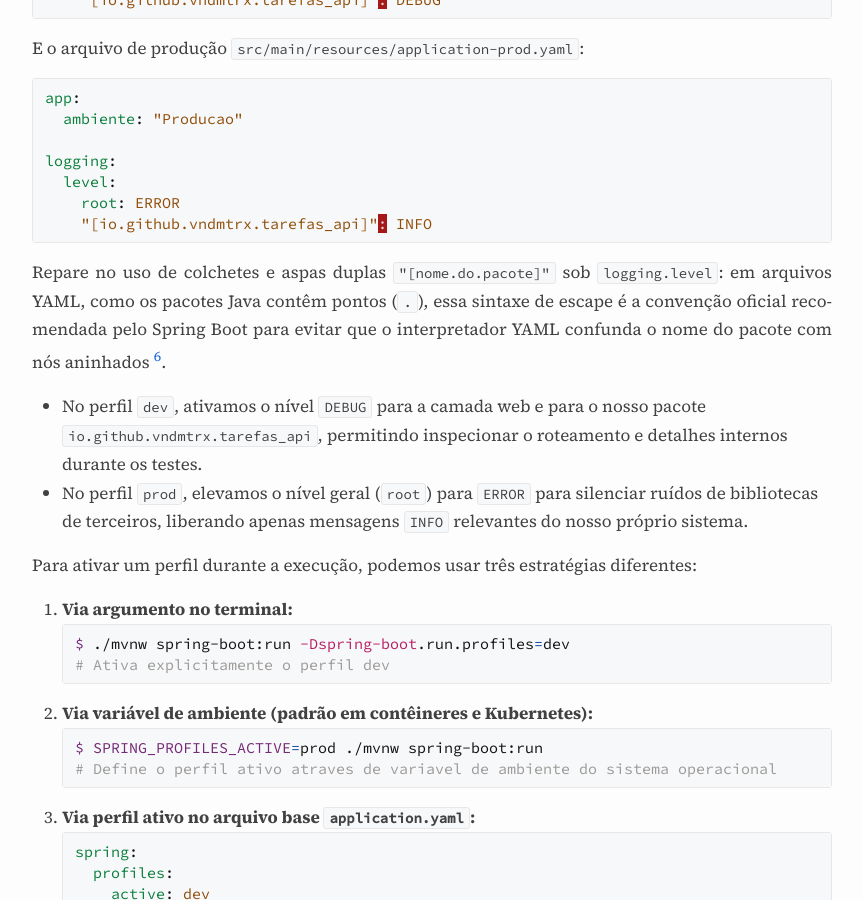
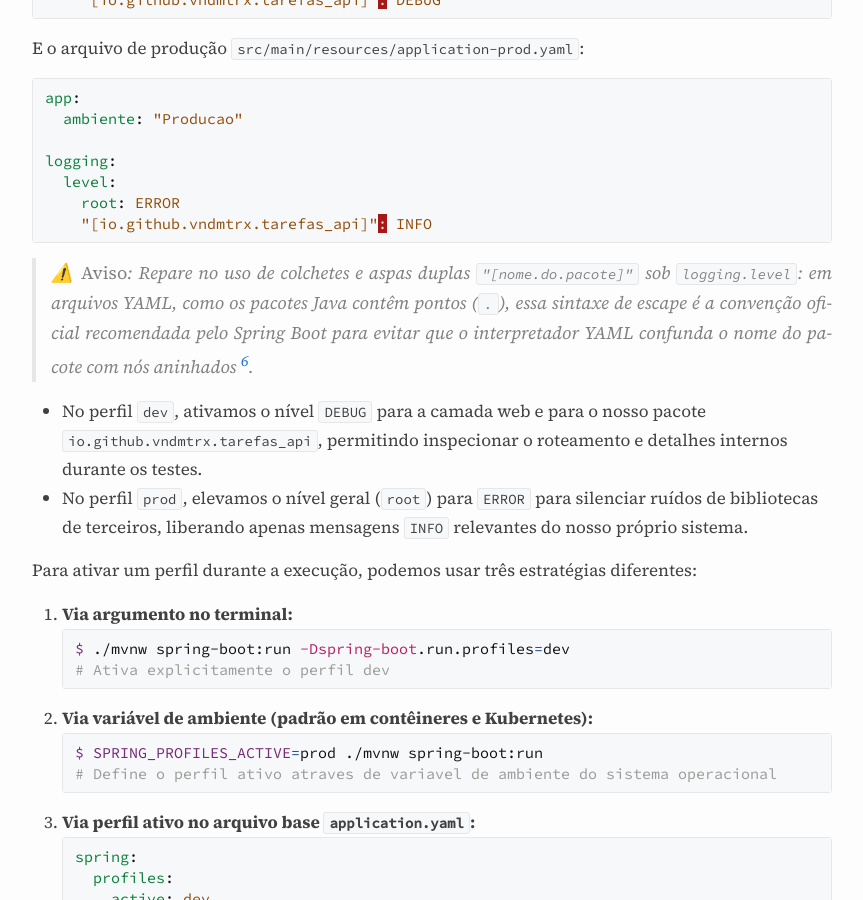
Before and after one commit to vndmtrx/vndmtrx.github.io, a Jekyll site: the page built from _posts/2026-08-19-springboot-tutorial-parte-2.md, in a window 1280 px wide and 900 px high, scrolled down 4588 px. Shown: the whole window, without its empty margins (208-1071 px from the left). Built offline with Jekyll 4.4.1, drawn with Linux system fonts in a browser that asks for light colours; nearby versions of some CDN libraries.

Commit message:
Ajuste menor

````diff
--- a/_posts/2026-08-19-springboot-tutorial-parte-2.md
+++ b/_posts/2026-08-19-springboot-tutorial-parte-2.md
@@ -158,7 +158,7 @@ logging:
     "[io.github.vndmtrx.tarefas_api]": INFO
 ```
 
-Repare no uso de colchetes e aspas duplas `"[nome.do.pacote]"` sob `logging.level`: em arquivos YAML, como os pacotes Java contêm pontos (`.`), essa sintaxe de escape é a convenção oficial recomendada pelo Spring Boot para evitar que o interpretador YAML confunda o nome do pacote com nós aninhados [^6].
+> ⚠️ *Aviso*: Repare no uso de colchetes e aspas duplas `"[nome.do.pacote]"` sob `logging.level`: em arquivos YAML, como os pacotes Java contêm pontos (`.`), essa sintaxe de escape é a convenção oficial recomendada pelo Spring Boot para evitar que o interpretador YAML confunda o nome do pacote com nós aninhados [^6].
 
 * No perfil `dev`, ativamos o nível `DEBUG` para a camada web e para o nosso pacote `io.github.vndmtrx.tarefas_api`, permitindo inspecionar o roteamento e detalhes internos durante os testes.
 * No perfil `prod`, elevamos o nível geral (`root`) para `ERROR` para silenciar ruídos de bibliotecas de terceiros, liberando apenas mensagens `INFO` relevantes do nosso próprio sistema.
````
